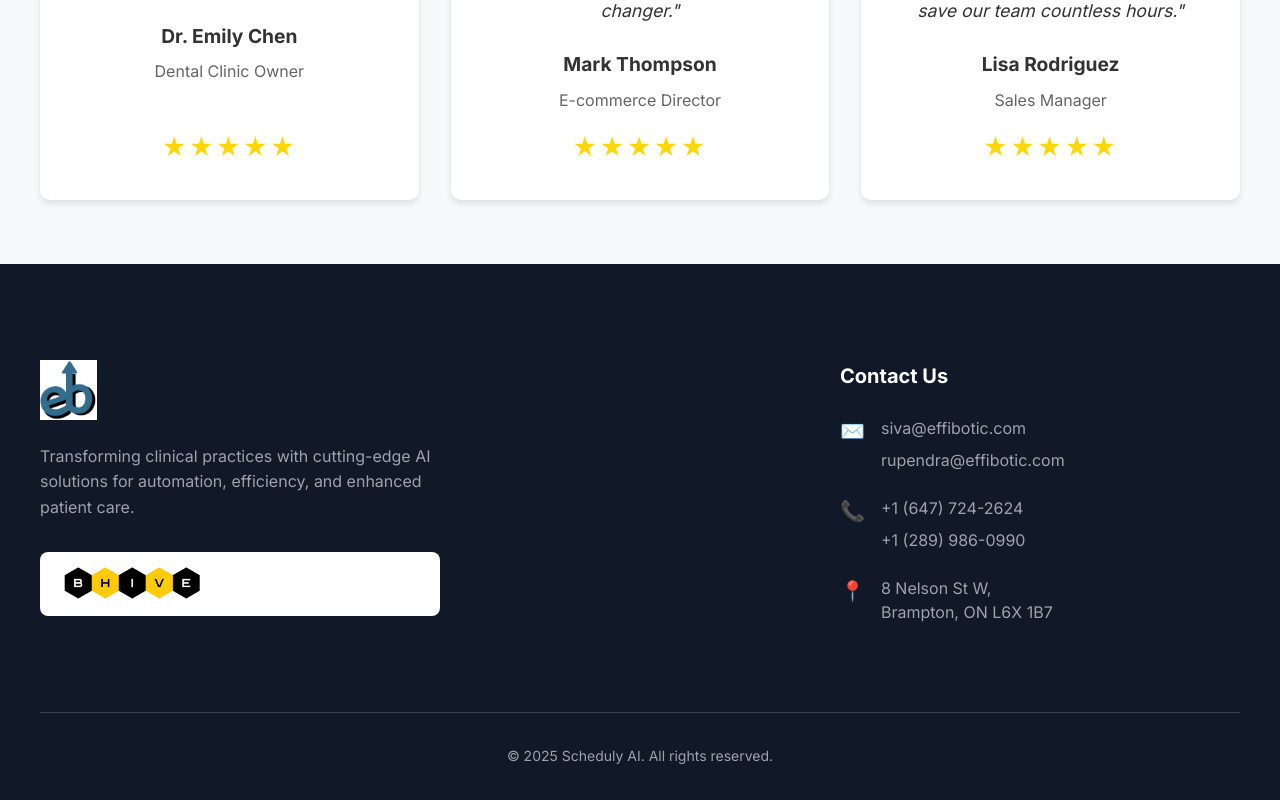
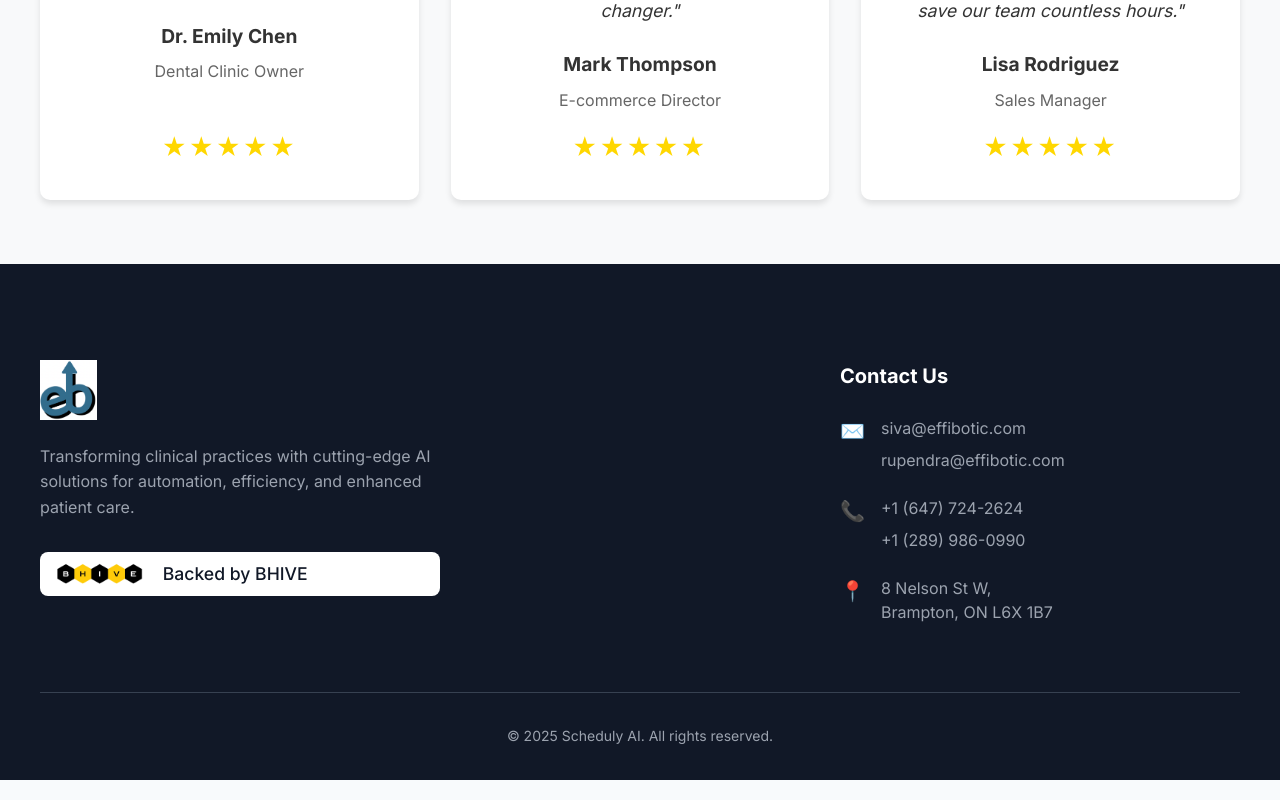
Before and after one commit to Jannatt22/Scheduly-AI, a React (Create React App) app: page / in a window 1280 px wide. Shown: the part 3146-3946 px from the top of the page. Built offline with nearby package versions, Linux system fonts and the light colour scheme.

Commit message:
Update: Reduce size of BHIVE logo section

```diff
--- a/src/App.css
+++ b/src/App.css
@@ -382,19 +382,19 @@ body {
   align-items: center;
   gap: 1rem;
   background: rgb(255, 255, 255);
-  padding: 0.75rem 1rem;
+  padding: 0.5rem 0.75rem;
   border-radius: 8px;
   margin-bottom: 2rem;
 }
 
 .backed-by-image {
-  height: 40px;
+  height: 25px;
   width: auto;
   object-fit: contain;
 }
 
 .backed-by-text {
-  color: var(--white);
+  color: var(--bg-dark);
   font-weight: 500;
   font-size: 1.1rem;
 }
```
